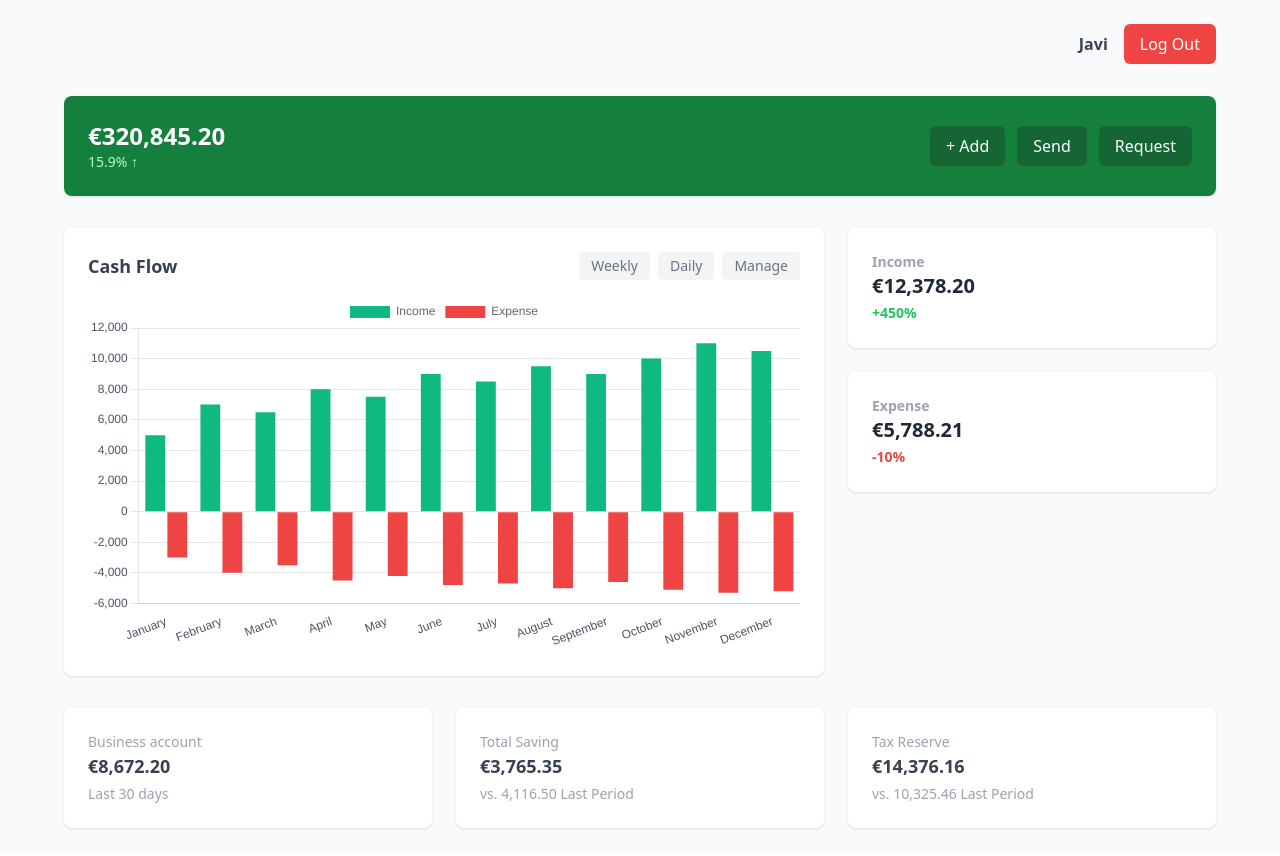
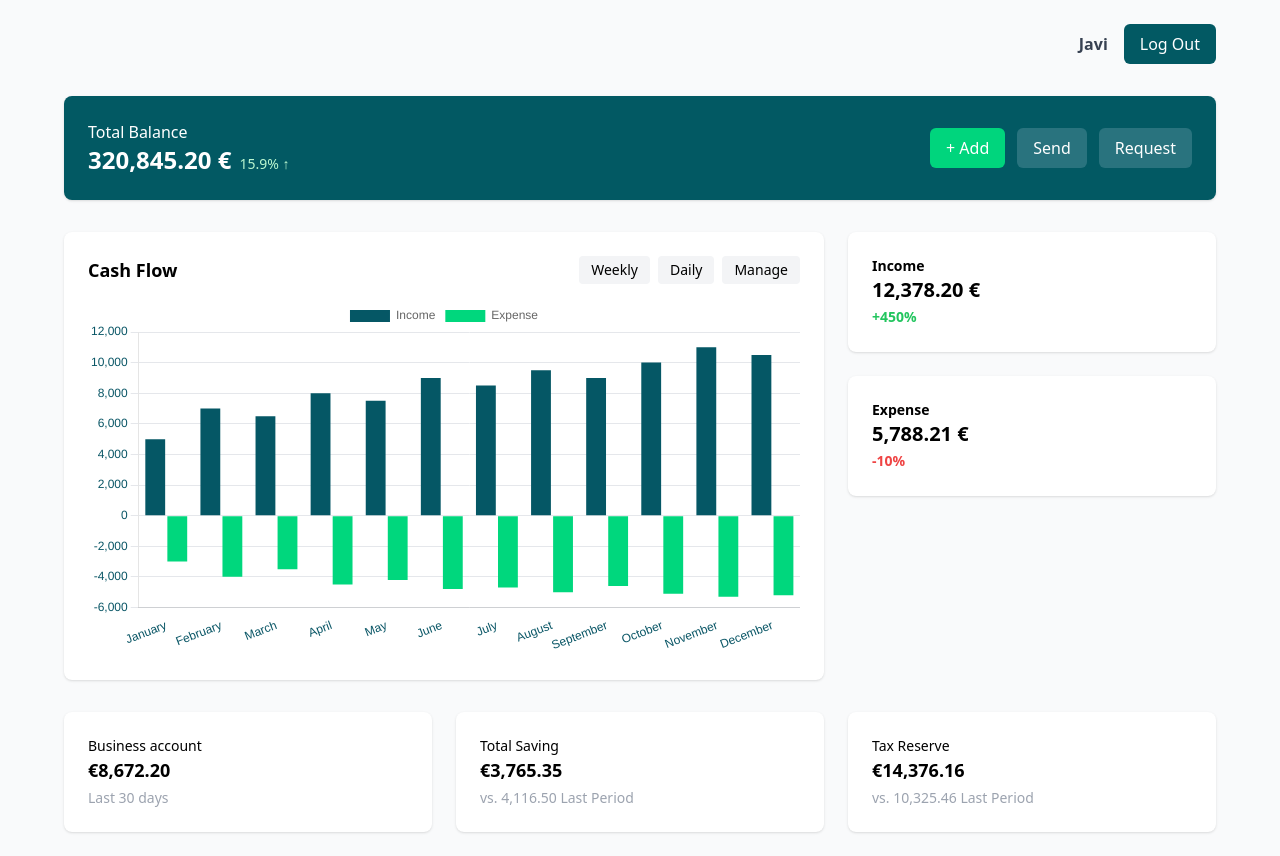
Before and after one commit to jfernandezcl/personal-finance, a React (Vite) app in the folder frontend/: page /dashboard in a window 1280 px wide. Built offline with nearby package versions, Linux system fonts and the light colour scheme; the HTML template or start-up script is replaced by a standard one.

Commit message:
fix: update colours of everything in general

```diff
--- a/frontend/src/components/BalanceCard.jsx
+++ b/frontend/src/components/BalanceCard.jsx
@@ -2,24 +2,29 @@ import React from "react";
 
 export default function BalanceCard() {
   return (
-    <div className="bg-green-700 text-white p-6 max-w-6xl mx-auto rounded-lg shadow mb-8">
+    <div className="bg-[#025963] text-white p-6 max-w-6xl mx-auto rounded-lg shadow mb-8">
       <div className="flex items-center justify-between">
         <div>
-          <h1 className="text-2xl font-bold">€320,845.20</h1>
-          <p className="text-sm text-green-200">15.9% ↑</p>
+          Total Balance
+          <div className="flex items-baseline space-x-2">
+            <h1 className="text-2xl font-bold">320,845.20 €</h1>
+            <p className="text-sm text-green-200">15.9% ↑</p>
+          </div>
         </div>
         <div className="space-x-3">
-          <button className="bg-green-800 hover:bg-green-900 transition px-4 py-2 rounded-md">
+          <button className="bg-[#00d57d] hover:bg-[#1f5b63] transition px-4 py-2 rounded-md">
             + Add
           </button>
-          <button className="bg-green-800 hover:bg-green-900 transition px-4 py-2 rounded-md">
+          <button className="bg-[#29737e] hover:bg-[#1f5b63] transition px-4 py-2 rounded-md">
             Send
           </button>
-          <button className="bg-green-800 hover:bg-green-900 transition px-4 py-2 rounded-md">
+          <button className="bg-[#29737e] hover:bg-[#1f5b63] transition px-4 py-2 rounded-md">
             Request
           </button>
         </div>
       </div>
     </div>
+
+
   );
 }
--- a/frontend/src/components/CashFlowChart.jsx
+++ b/frontend/src/components/CashFlowChart.jsx
@@ -15,16 +15,16 @@ ChartJS.register(CategoryScale, LinearScale, BarElement, Title, Tooltip, Legend)
 const dataBar = {
   labels: ["January", "February", "March", "April", "May", "June", "July", "August", "September", "October", "November", "December"],
   datasets: [
-    { label: "Income", data: [5000, 7000, 6500, 8000, 7500, 9000, 8500, 9500, 9000, 10000, 11000, 10500], backgroundColor: "#10B981" },
-    { label: "Expense", data: [-3000, -4000, -3500, -4500, -4200, -4800, -4700, -5000, -4600, -5100, -5300, -5200], backgroundColor: "#EF4444" },
+    { label: "Income", data: [5000, 7000, 6500, 8000, 7500, 9000, 8500, 9500, 9000, 10000, 11000, 10500], backgroundColor: "#055765" },
+    { label: "Expense", data: [-3000, -4000, -3500, -4500, -4200, -4800, -4700, -5000, -4600, -5100, -5300, -5200], backgroundColor: "#00d77d" },
   ],
 };
 
 const optionsBar = {
   responsive: true,
   scales: {
-    y: { beginAtZero: true, ticks: { color: "#4B5563" }, grid: { color: "#E5E7EB" } },
-    x: { ticks: { color: "#4B5563" }, grid: { display: false } },
+    y: { beginAtZero: true, ticks: { color: "#085565" }, grid: { color: "#E5E7EB" } },
+    x: { ticks: { color: "#085565" }, grid: { display: false } },
   },
   plugins: { legend: { display: true } },
 };
@@ -33,11 +33,12 @@ export default function CashFlowChart() {
   return (
     <div className="bg-white rounded-lg shadow p-6 col-span-2">
       <div className="flex items-center justify-between mb-4">
-        <h2 className="text-lg font-semibold text-gray-700">Cash Flow</h2>
+        <h2 className="text-lg font-semibold text-black">Cash Flow</h2>
         <div className="flex space-x-2 text-sm text-gray-500">
-          <button className="px-3 py-1 bg-gray-100 rounded hover:bg-gray-200">Weekly</button>
-          <button className="px-3 py-1 bg-gray-100 rounded hover:bg-gray-200">Daily</button>
-          <button className="px-3 py-1 bg-gray-100 rounded hover:bg-gray-200">Manage</button>
+          <button className="px-3 py-1 bg-gray-100 text-black rounded hover:bg-gray-200">Weekly</button>
+          <button className="px-3 py-1 bg-gray-100 text-black rounded hover:bg-gray-200">Daily</button>
+          <button className="px-3 py-1 bg-gray-100 text-black rounded hover:bg-gray-200">Manage</button>
+
         </div>
       </div>
       <Bar data={dataBar} options={optionsBar} />
--- a/frontend/src/components/Header.jsx
+++ b/frontend/src/components/Header.jsx
@@ -5,7 +5,8 @@ export default function Header() {
     <header className="max-w-6xl mx-auto flex items-center justify-end mb-8">
       <div className="flex items-center space-x-4">
         <span className="text-gray-700 font-semibold">Javi</span>
-        <button className="px-4 py-2 bg-red-500 text-white rounded-md">
+        <button className="px-4 py-2 bg-[#025963] text-white rounded-md">
+
           Log Out
         </button>
       </div>
--- a/frontend/src/components/IncomeExpenseCards.jsx
+++ b/frontend/src/components/IncomeExpenseCards.jsx
@@ -4,13 +4,13 @@ export default function IncomeExpenseCards() {
   return (
     <div className="flex flex-col gap-6">
       <div className="bg-white rounded-lg shadow p-6">
-        <p className="text-sm font-semibold text-gray-400">Income</p>
-        <h3 className="text-xl font-bold text-gray-800">€12,378.20</h3>
+        <p className="text-sm font-semibold text-black">Income</p>
+        <h3 className="text-xl font-bold text-black">12,378.20 €</h3>
         <span className="text-sm text-green-500 font-semibold">+450%</span>
       </div>
       <div className="bg-white rounded-lg shadow p-6">
-        <p className="text-sm font-semibold text-gray-400">Expense</p>
-        <h3 className="text-xl font-bold text-gray-800">€5,788.21</h3>
+        <p className="text-sm font-semibold text-black">Expense</p>
+        <h3 className="text-xl font-bold text-black">5,788.21 €</h3>
         <span className="text-sm text-red-500 font-semibold">-10%</span>
       </div>
     </div>
--- a/frontend/src/components/SummaryCards.jsx
+++ b/frontend/src/components/SummaryCards.jsx
@@ -4,18 +4,18 @@ export default function SummaryCards() {
   return (
     <div className="grid grid-cols-1 md:grid-cols-3 gap-6">
       <div className="bg-white rounded-lg shadow p-6">
-        <p className="text-sm text-gray-400">Business account</p>
-        <h4 className="text-lg font-semibold text-gray-700">€8,672.20</h4>
+        <p className="text-sm text-black">Business account</p>
+        <h4 className="text-lg font-semibold text-black">€8,672.20</h4>
         <p className="text-sm text-gray-400 mt-1">Last 30 days</p>
       </div>
       <div className="bg-white rounded-lg shadow p-6">
-        <p className="text-sm text-gray-400">Total Saving</p>
-        <h4 className="text-lg font-semibold text-gray-700">€3,765.35</h4>
+        <p className="text-sm text-black">Total Saving</p>
+        <h4 className="text-lg font-semibold text-black">€3,765.35</h4>
         <p className="text-sm text-gray-400 mt-1">vs. 4,116.50 Last Period</p>
       </div>
       <div className="bg-white rounded-lg shadow p-6">
-        <p className="text-sm text-gray-400">Tax Reserve</p>
-        <h4 className="text-lg font-semibold text-gray-700">€14,376.16</h4>
+        <p className="text-sm text-black">Tax Reserve</p>
+        <h4 className="text-lg font-semibold text-black">€14,376.16</h4>
         <p className="text-sm text-gray-400 mt-1">vs. 10,325.46 Last Period</p>
       </div>
     </div>
```
